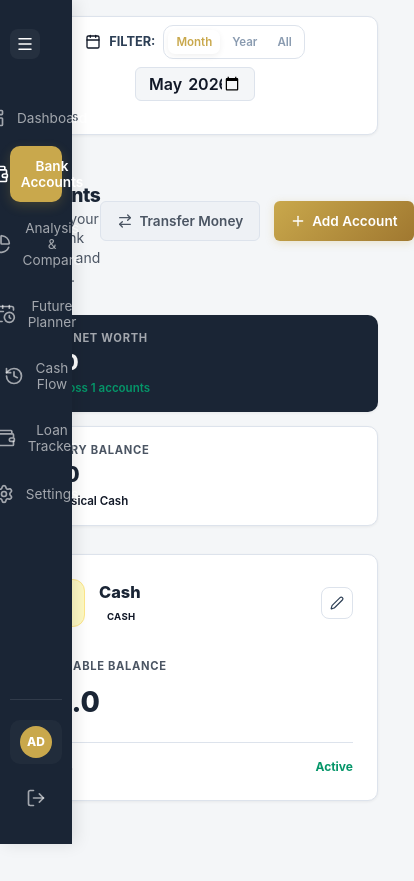
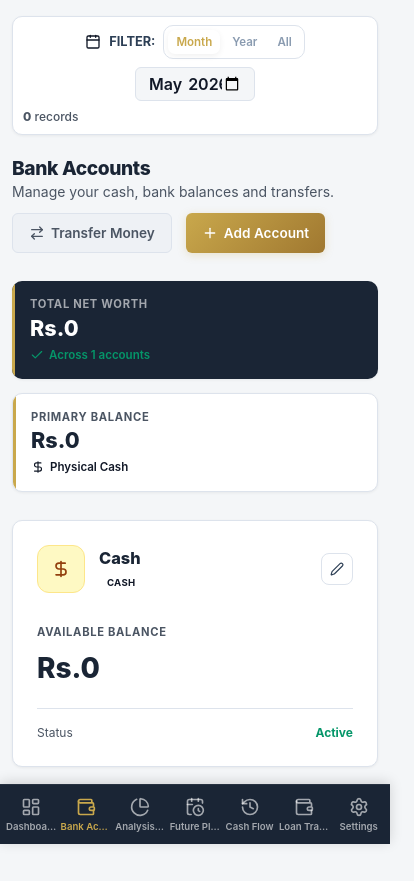
Before and after one commit to Kongcept/daily-budge, a React (Vite) app: page / in a window 390 px wide. Both pictures are taken after a click on the button "Bank Accounts". Shown: the whole page, 414 px wide, since content can reach past the window. After the commit the page ends 847 px from the top, so only its background shows below. Built offline with nearby package versions, Linux system fonts and the light colour scheme.

Commit message:
added new features

```diff
--- a/src/App.css
+++ b/src/App.css
@@ -35,7 +35,7 @@ body { background: var(--bg-secondary); color: var(--slate-dark); line-height: 1
   max-width: calc(100vw - var(--sidebar-collapsed-width));
 }
 
-@media (max-width: 768px) {
+@media (max-width: 1024px) {
   .app-container { flex-direction: column; }
   .main-content {
     margin-left: 0 !important;
@@ -46,6 +46,15 @@ body { background: var(--bg-secondary); color: var(--slate-dark); line-height: 1
 }
 
 .page-container { max-width: 1400px; margin: 0 auto; }
+
+/* Page Headers */
+.page-header {
+  flex-wrap: wrap;
+  gap: 12px;
+}
+.header-actions {
+  flex-wrap: wrap;
+}
 
 /* Filter Bar Fixes */
 .filter-bar {
@@ -168,6 +177,7 @@ body { background: var(--bg-secondary); color: var(--slate-dark); line-height: 1
 
 .nav-icon { min-width: 20px; }
 .nav-label { margin-left: 12px; font-size: 0.85rem; }
+.nav-label--desktop-hidden { display: none; }
 
 .active-indicator {
   position: absolute;
@@ -189,6 +199,81 @@ body { background: var(--bg-secondary); color: var(--slate-dark); line-height: 1
 .user-info { margin-left: 10px; }
 .user-name { font-weight: 600; font-size: 0.8rem; }
 .user-role { font-size: 0.65rem; color: rgba(255,255,255,0.4); }
+
+/* Mobile Bottom Navigation (Sidebar) */
+@media (max-width: 1024px) {
+  .sidebar, .sidebar.collapsed {
+    width: 100%;
+    height: auto;
+    min-height: 60px;
+    top: auto;
+    bottom: 0;
+    left: 0;
+    right: 0;
+    flex-direction: row;
+    padding: 6px 4px;
+    padding-bottom: calc(6px + env(safe-area-inset-bottom, 0px));
+    align-items: center;
+    box-shadow: 0 -2px 12px rgba(0,0,0,0.15);
+    border-top: 1px solid rgba(255,255,255,0.06);
+    z-index: 1000;
+  }
+
+  /* Hide desktop-specific elements */
+  .sidebar-header, .sidebar-footer, .collapse-toggle-btn {
+    display: none !important;
+  }
+
+  .sidebar-nav {
+    flex-direction: row;
+    justify-content: space-around;
+    width: 100%;
+    gap: 0;
+  }
+
+  .nav-item, .collapsed .nav-item {
+    flex-direction: column;
+    padding: 6px 2px;
+    gap: 4px;
+    border-radius: 10px;
+    flex: 1;
+    min-width: 0;
+    justify-content: center;
+    align-items: center;
+  }
+
+  .nav-icon {
+    min-width: auto;
+    margin: 0 auto;
+  }
+
+  .nav-label {
+    display: block !important;
+    font-size: 0.6rem;
+    font-weight: 600;
+    margin-left: 0;
+    text-align: center;
+    white-space: nowrap;
+    overflow: hidden;
+    text-overflow: ellipsis;
+    max-width: 100%;
+  }
+
+  .nav-item.active {
+    background: transparent; /* Remove solid background on mobile to prevent squishing */
+    color: var(--gold-primary);
+    box-shadow: none;
+  }
+
+  .active-indicator {
+    display: none;
+  }
+
+  /* Hide tooltips on bottom nav because labels are already visible */
+  .sidebar.collapsed .nav-item::after {
+    display: none !important;
+  }
+}
 
 /* Buttons */
 .btn {
--- a/src/components/Accounts.jsx
+++ b/src/components/Accounts.jsx
@@ -55,12 +55,12 @@ const Accounts = ({ accounts, onAdd, onUpdate, onDelete, onTransfer }) => {
 
   return (
     <div className="animate-fade-in">
-      <header className="flex-between mb-xl">
+      <header className="page-header flex-between mb-xl">
         <div>
           <h1 className="page-title">Bank Accounts</h1>
           <p className="text-secondary">Manage your cash, bank balances and transfers.</p>
         </div>
-        <div className="flex-center gap-md">
+        <div className="header-actions flex-center gap-md">
           <button className="btn btn-ghost" onClick={() => setShowTransferModal(true)}>
             <ArrowRightLeft size={16} /> Transfer Money
           </button>
--- a/src/components/Dashboard.css
+++ b/src/components/Dashboard.css
@@ -98,7 +98,9 @@
 .scrollable-area {
   max-height: 340px;
   overflow-y: auto;
+  overflow-x: auto;
   padding-right: 4px;
+  -webkit-overflow-scrolling: touch;
 }
 
 /* Activity items — compact */
--- a/src/components/Insights.jsx
+++ b/src/components/Insights.jsx
@@ -57,8 +57,12 @@ const Insights = ({ transactions }) => {
 
   return (
     <div className="animate-fade-in">
-      <h2 className="section-title">Analysis & Compare</h2>
-      <p className="section-subtitle">Select up to 3 months to compare your financial performance side-by-side.</p>
+      <header className="page-header mb-xl">
+        <div>
+          <h1 className="page-title">Analysis & Compare</h1>
+          <p className="text-secondary">Select up to 3 months to compare your financial performance side-by-side.</p>
+        </div>
+      </header>
 
       {/* Month Selector Bar */}
       <div className="glass-panel mb-lg" style={{ padding: '16px' }}>
```
